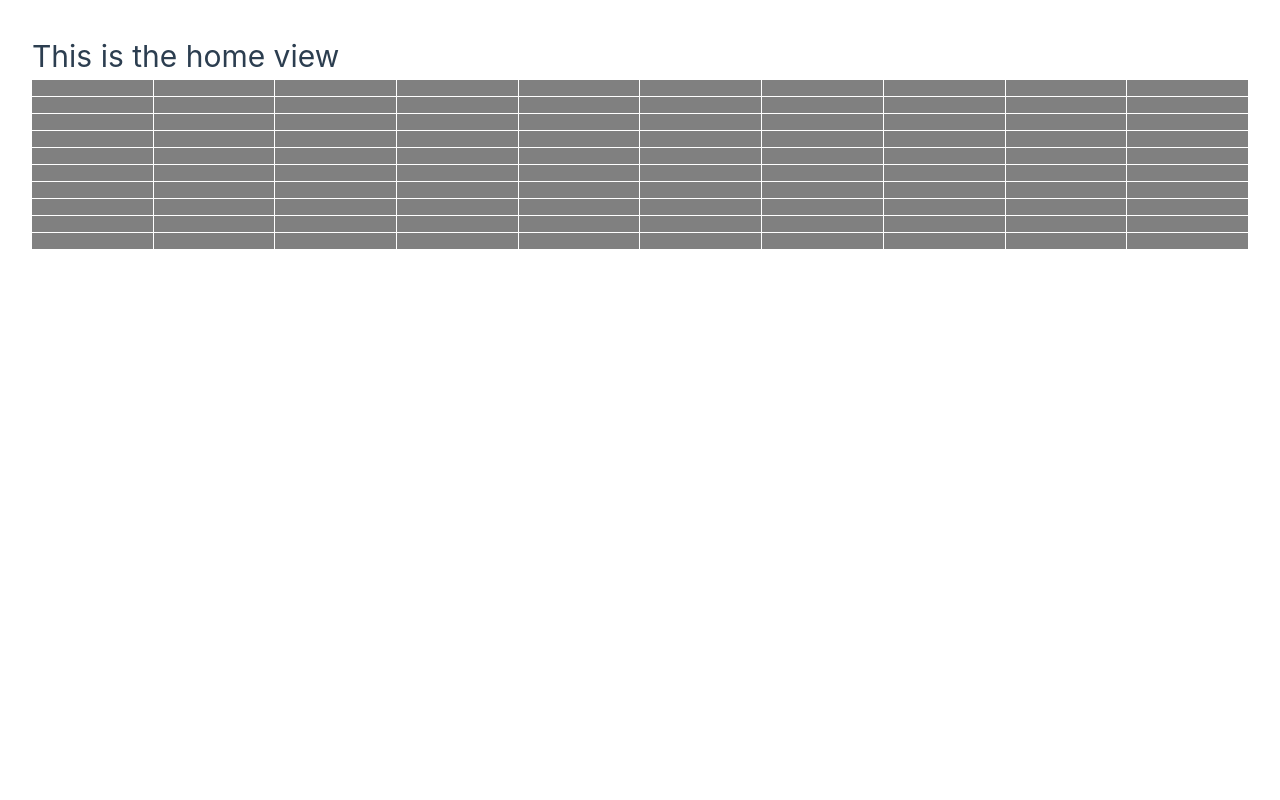
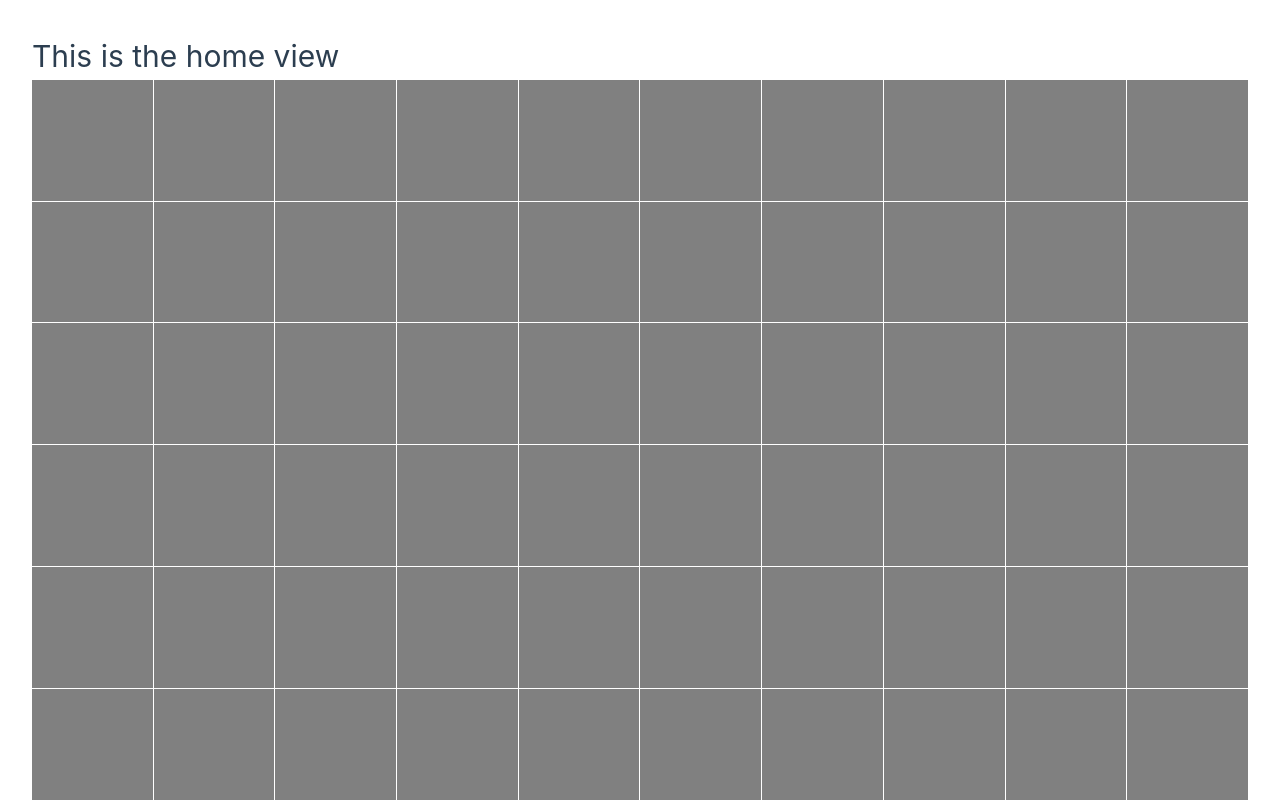
Before and after one commit to sami-baadarani/game-of-life, a Vue app: page / in a window 1280 px wide. Shown: the top 800 px of the page. Built offline with nearby package versions, Linux system fonts and the light colour scheme.

Commit message:
💄 feat: add cell aspect ration

```diff
--- a/src/components/GameOfLife/LifeCell/LifeCell.vue
+++ b/src/components/GameOfLife/LifeCell/LifeCell.vue
@@ -10,8 +10,8 @@ defineProps<{
 
 <style scoped>
 div {
-    height: 100%;
     width: 100%;
+    aspect-ratio: 1;
     background-color: gray;
 }
 
```
